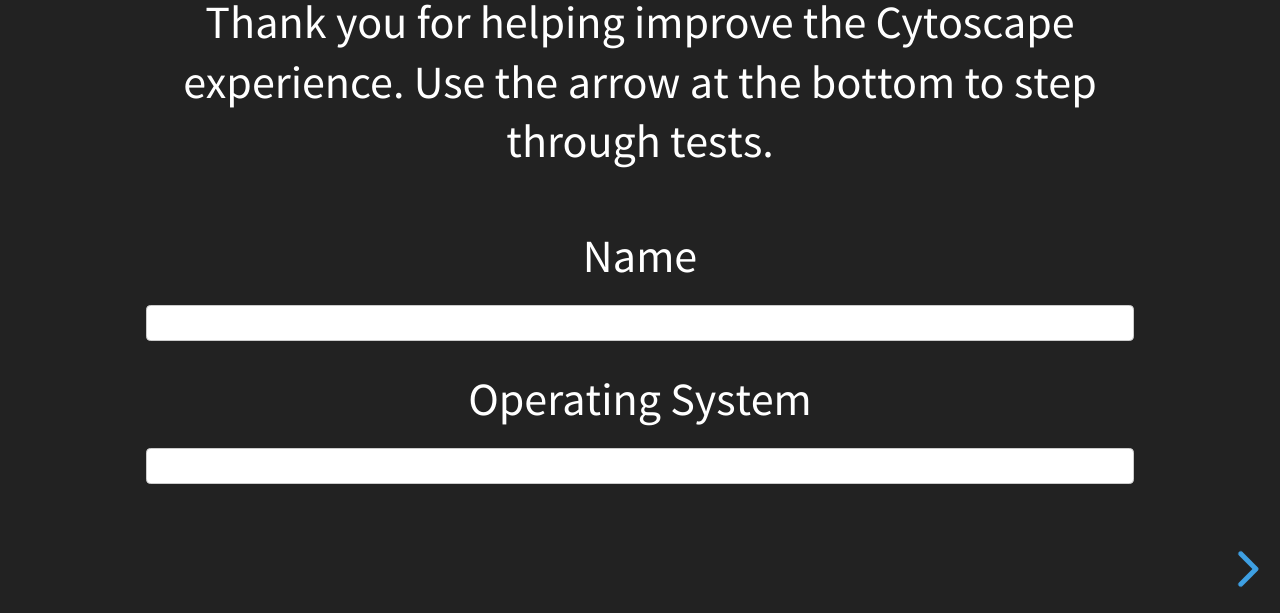
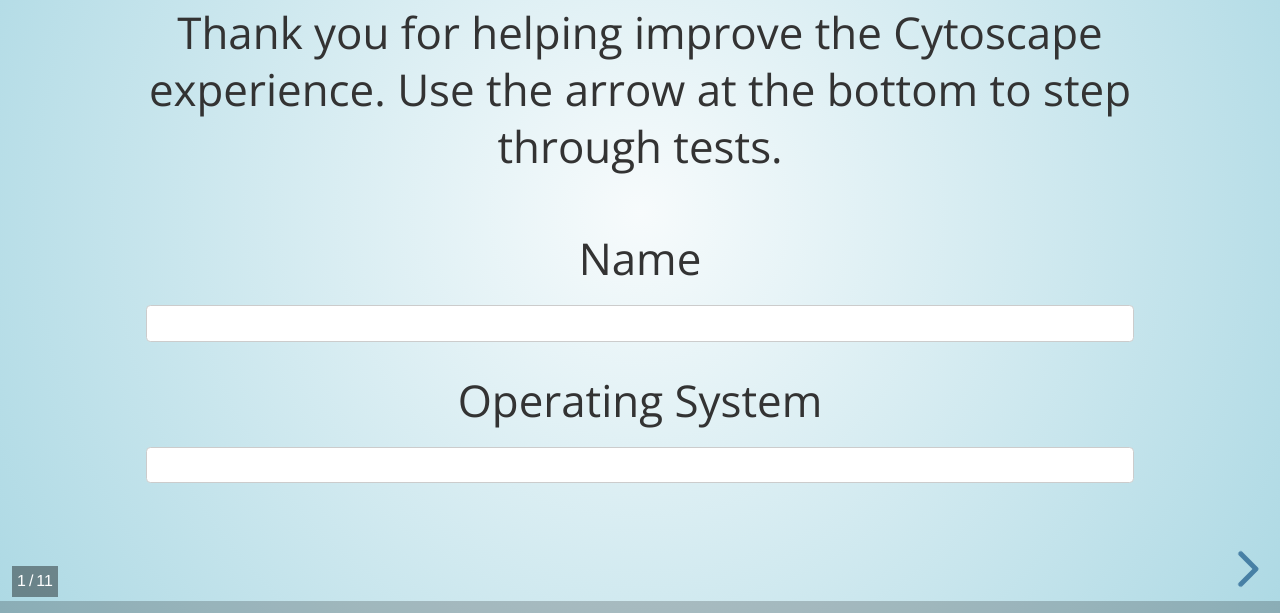
Before and after one commit to cytoscape/cytoscape-platform-tests-js, a website: page index.html in a window 1280 px wide. Shown: the part 187-800 px from the top of the page. Drawn offline with nearby package versions, Linux system fonts and the light colour scheme.

Commit message:
initial implementation for requirement 2.1

```diff
--- a/css/reveal.css
+++ b/css/reveal.css
@@ -373,7 +373,7 @@
 .reveal .progress {
   position: absolute;
   display: none;
-  height: 3px;
+  height: 12px;
   width: 100%;
   bottom: 0;
   left: 0;
@@ -402,11 +402,11 @@
 .reveal .slide-number {
   position: absolute;
   display: block;
-  right: 8px;
-  bottom: 8px;
+  left: 12px;
+  bottom: 16px;
   z-index: 31;
   font-family: Helvetica, sans-serif;
-  font-size: 12px;
+  font-size: 16px;
   line-height: 1;
   color: #fff;
   background-color: rgba(0, 0, 0, 0.4);
--- a/index.html
+++ b/index.html
@@ -8,7 +8,7 @@
   <title>reveal.js</title>
 
   <link rel="stylesheet" href="css/reveal.css">
-  <link rel="stylesheet" href="css/theme/black.css">
+  <link rel="stylesheet" href="css/theme/sky.css">
 
   <script src="lib/jasmine-3.2.1/jasmine.js"></script>
   <script src="lib/jasmine-3.2.1/jasmine-html.js"></script>
--- a/js/main.js
+++ b/js/main.js
@@ -326,7 +326,8 @@
 
   log('Starting slide', slide.id)
   if (funcs.hasOwnProperty(slide.id)) {
-    Reveal.configure({ controls: false })
+    // initialize slide settings for navigation control, current page vs total page, and progress bar
+    Reveal.configure({ controls: false, slideNumber: 'c/t', progress: true })
     try{
       funcs[slide.id](slide)
       setTimeout(() => { Reveal.configure({ controls: true }) }, 10000)
```
Also changed, not shown: js/reveal.js.
